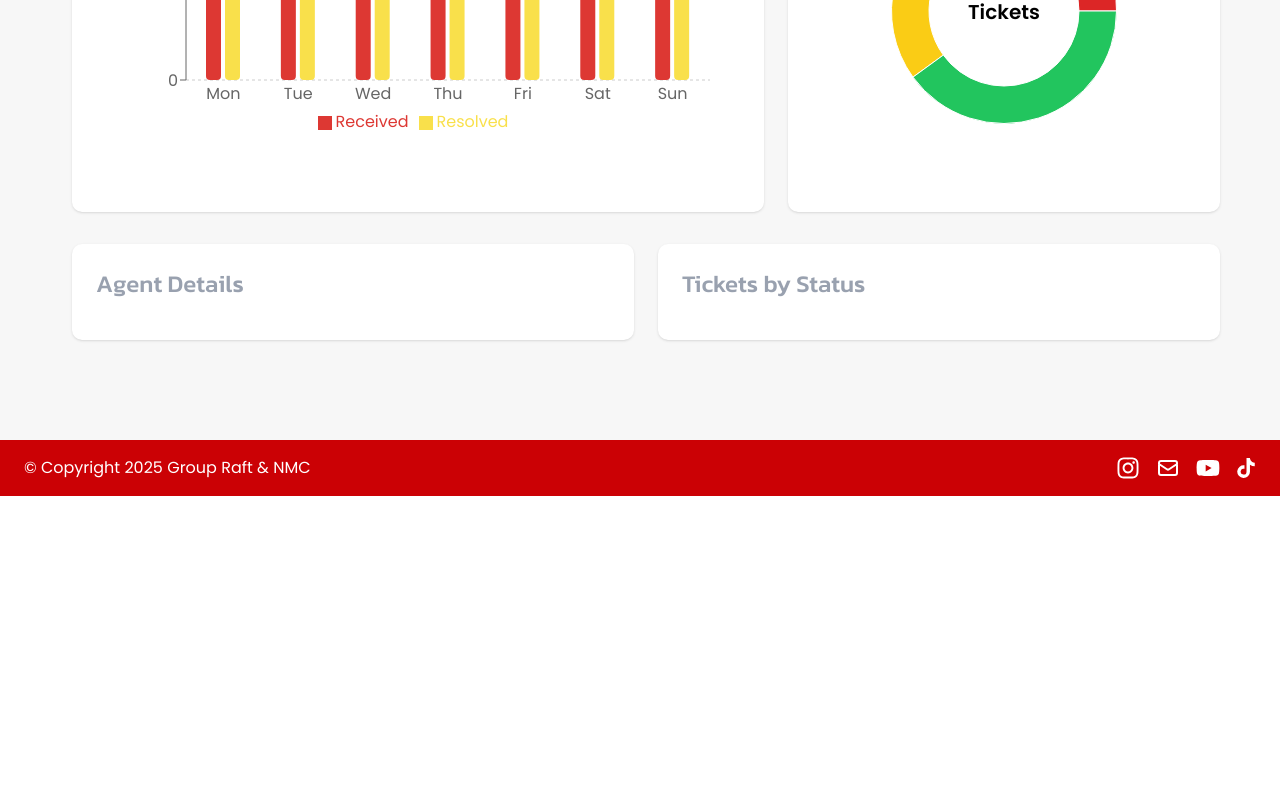
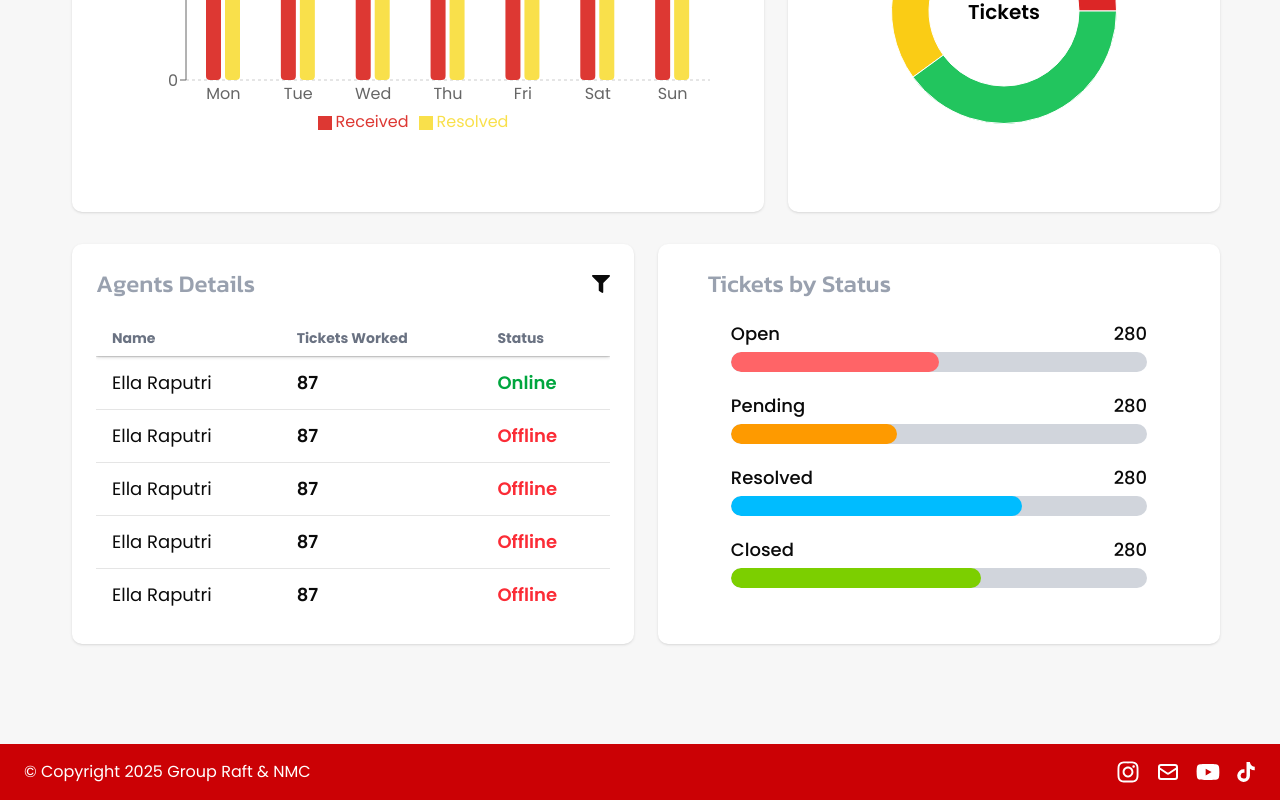
Before and after one commit to Ella-Raputri/WADS-FinalProject, a React (Vite) app in the folder frontend/: page /admindashboard in a window 1280 px wide. Shown: the part 1118-1918 px from the top of the page. Before the commit the page ends 1614 px from the top, so only its background shows below. Built offline with nearby package versions, Linux system fonts and the light colour scheme.

Commit message:
feat: status chart and agent table

```diff
--- /dev/null
+++ b/frontend/src/components/AgentsTable.jsx
@@ -0,0 +1,56 @@
+import React from "react";
+import { FaFilter } from "react-icons/fa"; // Import filter icon
+
+const agents = [
+  { name: "Ella Raputri", tickets: 87, status: "Online" },
+  { name: "Ella Raputri", tickets: 87, status: "Offline" },
+  { name: "Ella Raputri", tickets: 87, status: "Offline" },
+  { name: "Ella Raputri", tickets: 87, status: "Offline" },
+  { name: "Ella Raputri", tickets: 87, status: "Offline" },
+  { name: "Ella Raputri", tickets: 87, status: "Offline" },
+  { name: "Ella Raputri", tickets: 87, status: "Offline" },
+  { name: "Ella Raputri", tickets: 87, status: "Offline" },
+  { name: "Ella Raputri", tickets: 87, status: "Offline" },
+];
+
+export function AgentsTable() {
+  return (
+    <div className="p-6 bg-white shadow rounded-lg w-full mx-auto">
+      {/* Header */}
+      <div className="flex justify-between items-center mb-5">
+        <h2 className="font-kanit font-medium text-2xl text-gray-400">Agents Details</h2>
+        <FaFilter className="text-brown-800 text-lg cursor-pointer" />
+      </div>
+
+      {/* Scrollable Table Container */}
+      <div className="h-[300px] overflow-y-auto">
+        <table className="w-full border-collapse">
+          {/* Table Header (Sticky) */}
+          <thead className="sticky top-0 bg-white shadow">
+            <tr className="text-left text-gray-500 text-sm">
+              <th className="py-2 px-4">Name</th>
+              <th className="py-2 px-4">Tickets Worked</th>
+              <th className="py-2 px-4">Status</th>
+            </tr>
+          </thead>
+          {/* Table Body */}
+          <tbody>
+            {agents.map((agent, index) => (
+              <tr key={index} className="border-t">
+                <td className="py-3 px-4 text-lg">{agent.name}</td>
+                <td className="py-3 px-4 text-lg font-semibold">{agent.tickets}</td>
+                <td
+                  className={`py-3 px-4 text-lg font-semibold ${
+                    agent.status === "Online" ? "text-green-600" : "text-red-500"
+                  }`}
+                >
+                  {agent.status}
+                </td>
+              </tr>
+            ))}
+          </tbody>
+        </table>
+      </div>
+    </div>
+  );
+}
--- /dev/null
+++ b/frontend/src/components/StatusChart.jsx
@@ -0,0 +1,26 @@
+import React from 'react'
+
+const ticketData = [
+    { status: "Open", count: 280, color: "bg-red-400", width: "w-[50%]" },
+    { status: "Pending", count: 280, color: "bg-amber-500", width: "w-[40%]" },
+    { status: "Resolved", count: 280, color: "bg-sky-400", width: "w-[70%]" },
+    { status: "Closed", count: 280, color: "bg-lime-500", width: "w-[60%]" },
+  ];
+
+  export function StatusChart() {
+    return (
+      <div className="w-[90%] mx-auto"> {/* 90% width container */}
+        {ticketData.map((ticket) => (
+          <div key={ticket.status} className="mb-3">
+            <div className="flex justify-between items-center">
+              <span className="text-lg font-medium">{ticket.status}</span>
+              <span className="text-lg font-medium">{ticket.count}</span>
+            </div>
+            <div className="h-5 bg-gray-300 rounded-full mt-1 overflow-hidden mb-5 w-full">
+              <div className={`${ticket.color} h-full ${ticket.width} rounded-full`}></div>
+            </div>
+          </div>
+        ))}
+      </div>
+    );
+  }
--- a/frontend/src/pages/admin/Dashboard.jsx
+++ b/frontend/src/pages/admin/Dashboard.jsx
@@ -1,6 +1,8 @@
+import { AgentsTable } from "@/components/AgentsTable";
 import { BarChartMulti } from "@/components/BarChartMulti";
 import { DonutChart } from "@/components/DonutChart";
 import GaugeChart from "@/components/GaugeChart";
+import { StatusChart } from "@/components/StatusChart";
 import React, { useState } from "react";
 import Calendar from "react-calendar";
 import "react-calendar/dist/Calendar.css";
@@ -71,9 +73,11 @@ const Dashboard = () => {
 
 
       <div className="font-poppins lg:ml-18 ml-15 grid grid-cols-1 lg:grid-cols-[2.0fr_1.0fr] gap-6 mr-15 mt-8">
-        <div className="p-4 bg-white shadow rounded-lg lg:row-span-2">
-          <h2 className="font-kanit font-medium text-2xl mb-4 text-gray-400">Resolved Ticket vs Received Ticket</h2>
-          <BarChartMulti/>
+        <div className="p-4 bg-white shadow rounded-lg lg:row-span-2 overflow-x-auto">
+          <div className="min-w-[300px]">
+            <h2 className="font-kanit font-medium text-2xl mb-5 text-gray-400">Resolved Ticket vs Received Ticket</h2>
+            <BarChartMulti/>
+          </div>
         </div>
         <div className="p-4 bg-white shadow rounded-lg">
           <h2 className="font-kanit font-medium text-2xl mb-4 text-gray-400">Customer Satisfaction Rate</h2>
@@ -87,11 +91,15 @@ const Dashboard = () => {
 
 
       <div className="font-poppins lg:ml-18 ml-15 grid grid-cols-1 lg:grid-cols-2 gap-6 mr-15 mt-8 mb-20">
-        <div className="p-6 bg-white shadow rounded-lg">
-          <h2 className="font-kanit font-medium text-2xl mb-4 text-gray-400">Agent Details</h2>
-        </div>
-        <div className="p-6 bg-white shadow rounded-lg">
-          <h2 className="font-kanit font-medium text-2xl mb-4 text-gray-400">Tickets by Status</h2>
+        <AgentsTable/>
+
+        <div className="p-6 bg-white shadow rounded-lg flex justify-center"> {/* Center the chart */}
+          <div className="w-full flex justify-center">
+            <div className="w-[90%] ">
+              <h2 className="font-kanit font-medium text-2xl mb-5 text-gray-400">Tickets by Status</h2>
+              <StatusChart />
+            </div>
+          </div>
         </div>
       </div>
 
```
